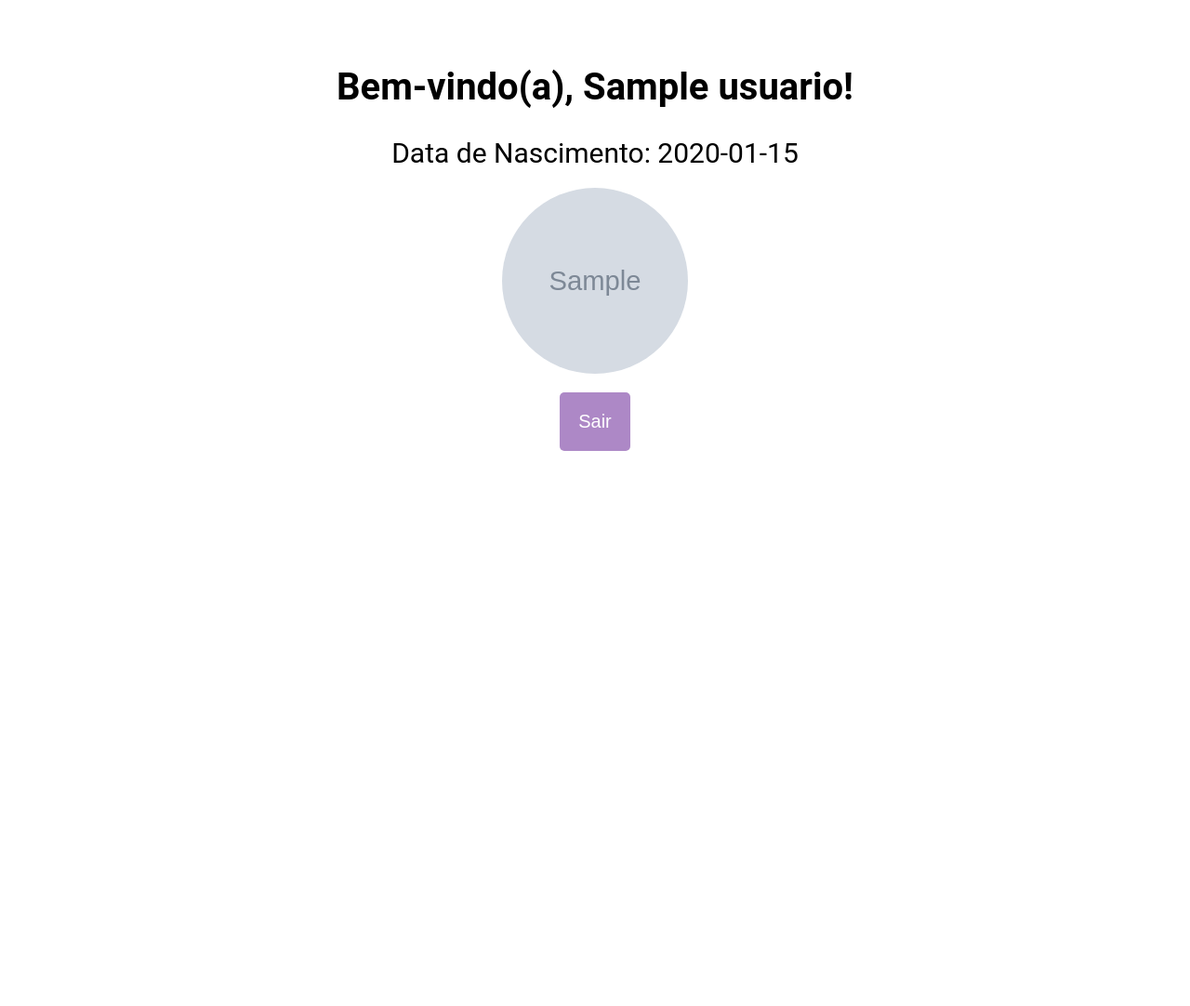
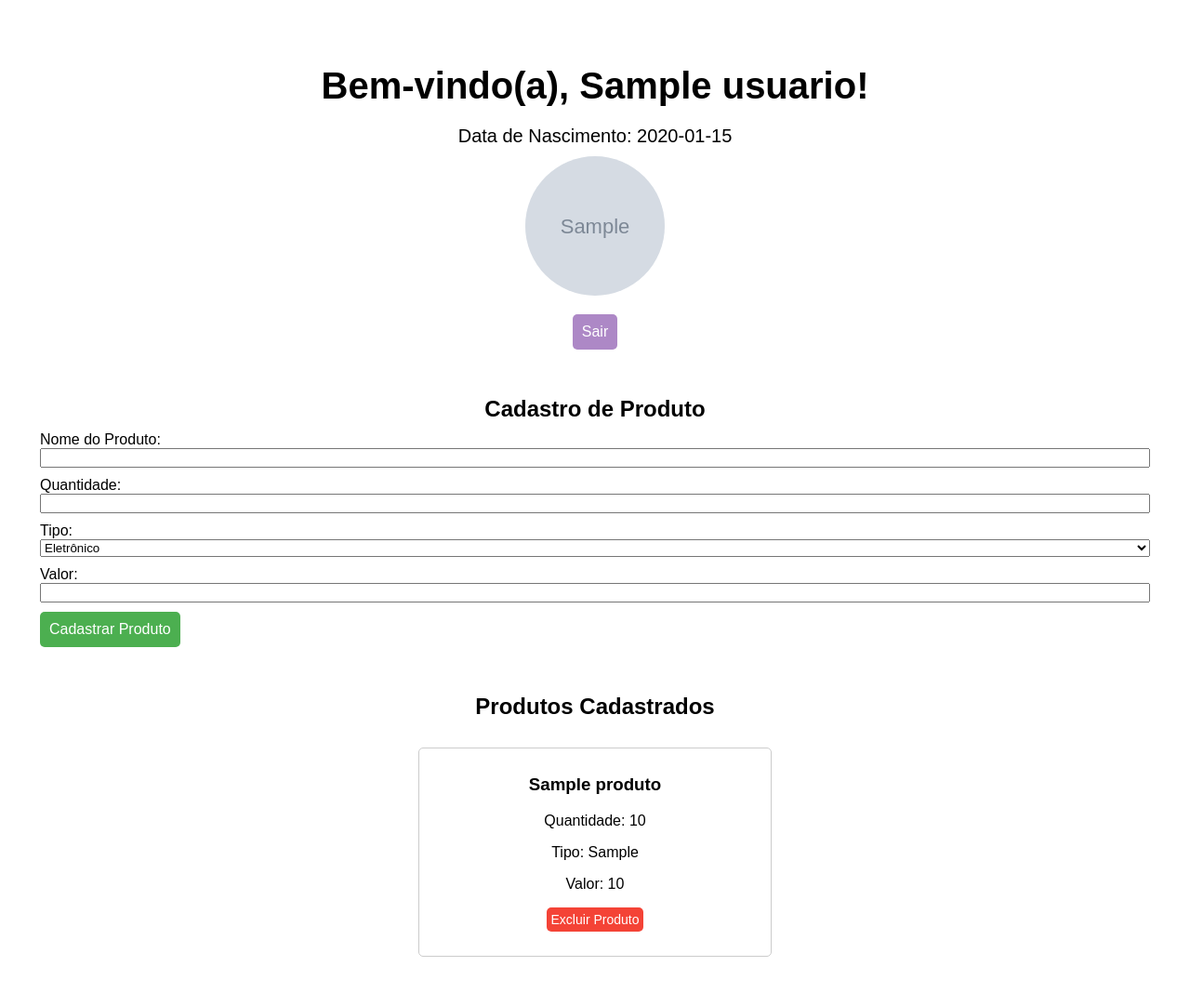
Before and after one commit to leticiael/login-registration-php, a PHP site: page /inicio.php in a window 1280 px wide. Shown: the whole page at 93% size. Before the commit the page ends 485 px from the top, so only its background shows below. Run offline with PHP 8.4, Linux system fonts and the light colour scheme; the visitor is signed in with stand-in values (Sample User, id 1); tables that the repository leaves empty or names only in its code hold one stand-in row (values such as "Sample post"); grey boxes marked "Sample" are stand-in pictures.

Commit message:
Update inicio.php
incluindo tabela de produtos

```diff
--- a/src/php/inicio.php
+++ b/src/php/inicio.php
@@ -9,7 +9,6 @@ $conn = new mysqli($servername, $username, $password, $dbname);
 if ($conn->connect_error) {
     die("Conexão falhou: " . $conn->connect_error);
 }
-
 
 session_start();
 if (!isset($_SESSION['email'])) {
@@ -28,22 +27,66 @@ if ($result_dados_usuario->num_rows > 0) {
     $data_nascimento = $row['data_nascimento'];
     $foto_nome = $row['foto_perfil'];
 
-    echo "<div style='text-align: center; font-family: Roboto, sans-serif; color: #000000; padding: 35px;'>";
-    echo "<h1 style='font-size: 40px; margin-bottom: 20px;'>Bem-vindo(a), $nome!</h1>";
-    echo "<p style='font-size: 30px; margin-bottom: 20px;'>Data de Nascimento: $data_nascimento</p>";
-
+    echo "<div style='text-align: center; font-family: Arial, sans-serif; color: #000000; padding: 35px;'>";
+    echo "<h1 style='font-size: 40px; margin-bottom: 10px;'>Bem-vindo(a), $nome!</h1>";
+    echo "<p style='font-size: 20px; margin-bottom: 10px;'>Data de Nascimento: $data_nascimento</p>";
 
     if (!empty($foto_nome)) {
         $foto_src = "../img/$foto_nome";
-
-        echo "<img src='$foto_src' alt='Foto de Perfil' style='border-radius: 50%; width: 200px; height: 200px; object-fit: cover; margin-bottom: 20px;'>";
+        echo "<img src='$foto_src' alt='Foto de Perfil' style='border-radius: 50%; width: 150px; height: 150px; object-fit: cover; margin-bottom: 20px;'>";
     } else {
         echo "Foto de perfil não encontrada.";
     }
 
     echo "<form action='logout.php' method='post'>";
-    echo "<input type='submit' name='logout' value='Sair' style='padding: 20px; font-size: 20px; background-color: #AD88C6; color: #ffffff; border: none; border-radius: 5px; cursor: pointer;'>";
+    echo "<input type='submit' name='logout' value='Sair' style='padding: 10px; font-size: 16px; background-color: #AD88C6; color: #ffffff; border: none; border-radius: 5px; cursor: pointer;'>";
     echo "</form>";
+
+
+    echo "<div style='margin-top: 50px;'>";
+    echo "<h2 style='font-size: 24px; margin-bottom: 10px;'>Cadastro de Produto</h2>";
+    echo "<form action='cadastrar_produto.php' method='post' style='text-align: left;'>";
+    echo "<label for='nome_produto'>Nome do Produto:</label><br>";
+    echo "<input type='text' id='nome_produto' name='nome_produto' required style='width: 100%; margin-bottom: 10px;'><br>";
+    echo "<label for='quantidade'>Quantidade:</label><br>";
+    echo "<input type='number' id='quantidade' name='quantidade' required style='width: 100%; margin-bottom: 10px;'><br>";
+    echo "<label for='tipo'>Tipo:</label><br>";
+    echo "<select id='tipo' name='tipo' required style='width: 100%; margin-bottom: 10px;'>";
+    echo "<option value='eletronico'>Eletrônico</option>";
+    echo "<option value='roupa'>Roupa</option>";
+    echo "</select><br>";
+    echo "<label for='valor'>Valor:</label><br>";
+    echo "<input type='text' id='valor' name='valor' required style='width: 100%; margin-bottom: 10px;'><br>";
+    echo "<input type='submit' value='Cadastrar Produto' style='padding: 10px; font-size: 16px; background-color: #4CAF50; color: #ffffff; border: none; border-radius: 5px; cursor: pointer;'>";
+    echo "</form>";
+    echo "</div>";
+
+
+    echo "<h2 style='font-size: 24px; margin-top: 50px;'>Produtos Cadastrados</h2>";
+
+    $sql_produtos = "SELECT * FROM produtos";
+    $result_produtos = $conn->query($sql_produtos);
+
+    if ($result_produtos->num_rows > 0) {
+        echo "<div style='display: flex; flex-wrap: wrap; justify-content: space-around;'>";
+        while ($row_produto = $result_produtos->fetch_assoc()) {
+            echo "<div style='border: 1px solid #ccc; border-radius: 5px; width: 30%; margin: 10px; padding: 10px;'>";
+            echo "<h3>" . $row_produto['nome'] . "</h3>";
+            echo "<p>Quantidade: " . $row_produto['quantidade'] . "</p>";
+            echo "<p>Tipo: " . $row_produto['tipo'] . "</p>";
+            echo "<p>Valor: " . $row_produto['valor'] . "</p>";
+
+            echo "<form action='excluir_produto.php' method='post'>";
+            echo "<input type='hidden' name='produto_id' value='" . $row_produto['id'] . "'>";
+            echo "<input type='submit' value='Excluir Produto' style='padding: 5px; font-size: 14px; background-color: #f44336; color: #ffffff; border: none; border-radius: 5px; cursor: pointer;'>";
+            echo "</form>";
+            echo "</div>";
+        }
+        echo "</div>";
+    } else {
+        echo "<p>Nenhum produto cadastrado.</p>";
+    }
+
     echo "</div>";
 } else {
     echo "Dados do usuário não encontrados.";
```
